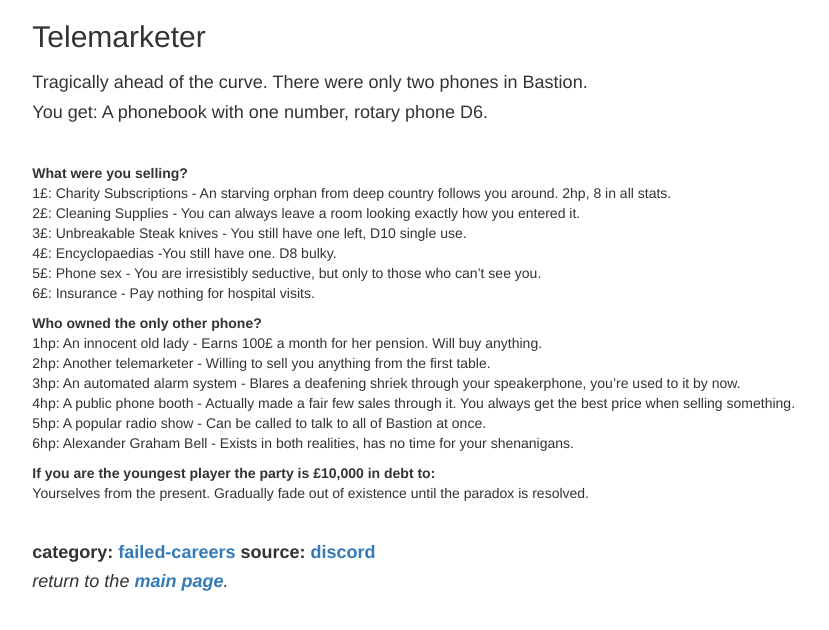
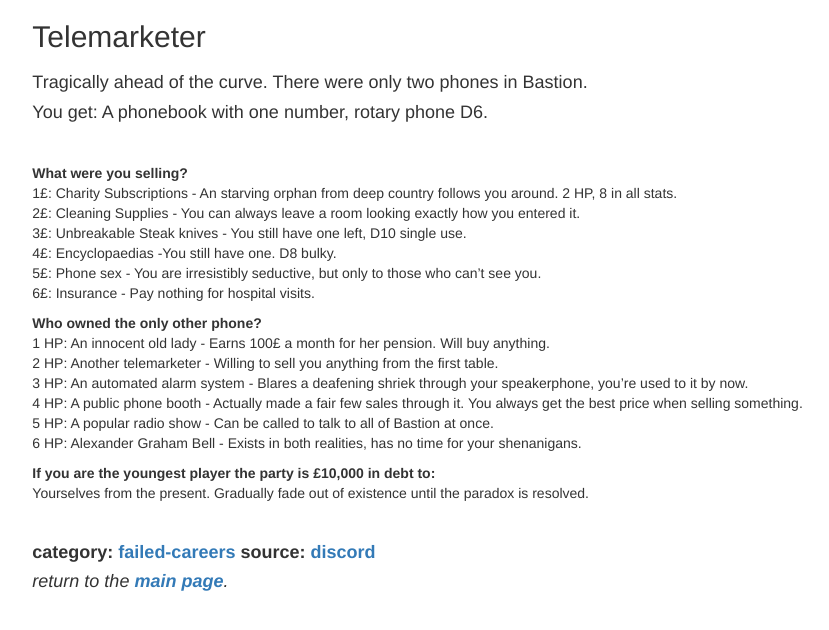
Before and after one commit to yochaigal/intotheodd, a Jekyll site: the page built from _posts/failed-careers/2020-08-28-telemarketer.md, in a window 1280 px wide. Shown: the top 630 px of the page, without its empty margins (186-1015 px from the left). Built offline with Jekyll 4.4.1, drawn with Linux system fonts in a browser that asks for light colours; nearby versions of some CDN libraries.

Commit message:
added spaces

```diff
--- a/_posts/failed-careers/2020-08-28-telemarketer.md
+++ b/_posts/failed-careers/2020-08-28-telemarketer.md
@@ -15,7 +15,7 @@ subtext2: "You get: A phonebook with one number, rotary phone D6."
 
 | What were you selling?                                                                                    |
 |-----------------------------------------------------------------------------------------------------------|
-| 1£: Charity Subscriptions - An starving orphan from deep country follows you around. 2hp, 8 in all stats. |
+| 1£: Charity Subscriptions - An starving orphan from deep country follows you around. 2 HP, 8 in all stats. |
 | 2£: Cleaning Supplies - You can always leave a room looking exactly how you entered it.                   |
 | 3£: Unbreakable Steak knives - You still have one left, D10 single use.                                   |
 | 4£: Encyclopaedias -You still have one. D8 bulky.                                                         |
@@ -27,12 +27,12 @@ subtext2: "You get: A phonebook with one number, rotary phone D6."
 
 | Who owned the only other phone?                                                                                              |
 |------------------------------------------------------------------------------------------------------------------------------|
-| 1hp: An innocent old lady - Earns 100£ a month for her pension. Will buy anything.                                           |
-| 2hp: Another telemarketer - Willing to sell you anything from the first table.                                               |
-| 3hp: An automated alarm system - Blares a deafening shriek through your speakerphone, you're used to it by now.              |
-| 4hp: A public phone booth - Actually made a fair few sales through it. You always get the best price when selling something. |
-| 5hp: A popular radio show - Can be called to talk to all of Bastion at once.                                                 |
-| 6hp: Alexander Graham Bell - Exists in both realities, has no time for your shenanigans.                                     |
+| 1 HP: An innocent old lady - Earns 100£ a month for her pension. Will buy anything.                                           |
+| 2 HP: Another telemarketer - Willing to sell you anything from the first table.                                               |
+| 3 HP: An automated alarm system - Blares a deafening shriek through your speakerphone, you're used to it by now.              |
+| 4 HP: A public phone booth - Actually made a fair few sales through it. You always get the best price when selling something. |
+| 5 HP: A popular radio show - Can be called to talk to all of Bastion at once.                                                 |
+| 6 HP: Alexander Graham Bell - Exists in both realities, has no time for your shenanigans.                                     |
 
 <p> </p>
 <p> </p>
```
Also changed, not shown: _posts/failed-careers/2020-08-28-rpg-designer.md (+6 -6 lines), _posts/failed-careers/2020-08-28-self-saboteur.md (+6 -6 lines), _posts/failed-careers/2020-08-28-sludge-island-tagger.md (added, +38 -0 lines), _posts/failed-careers/2020-08-28-solitary-symphonist.md (+6 -6 lines), 11 other files.
